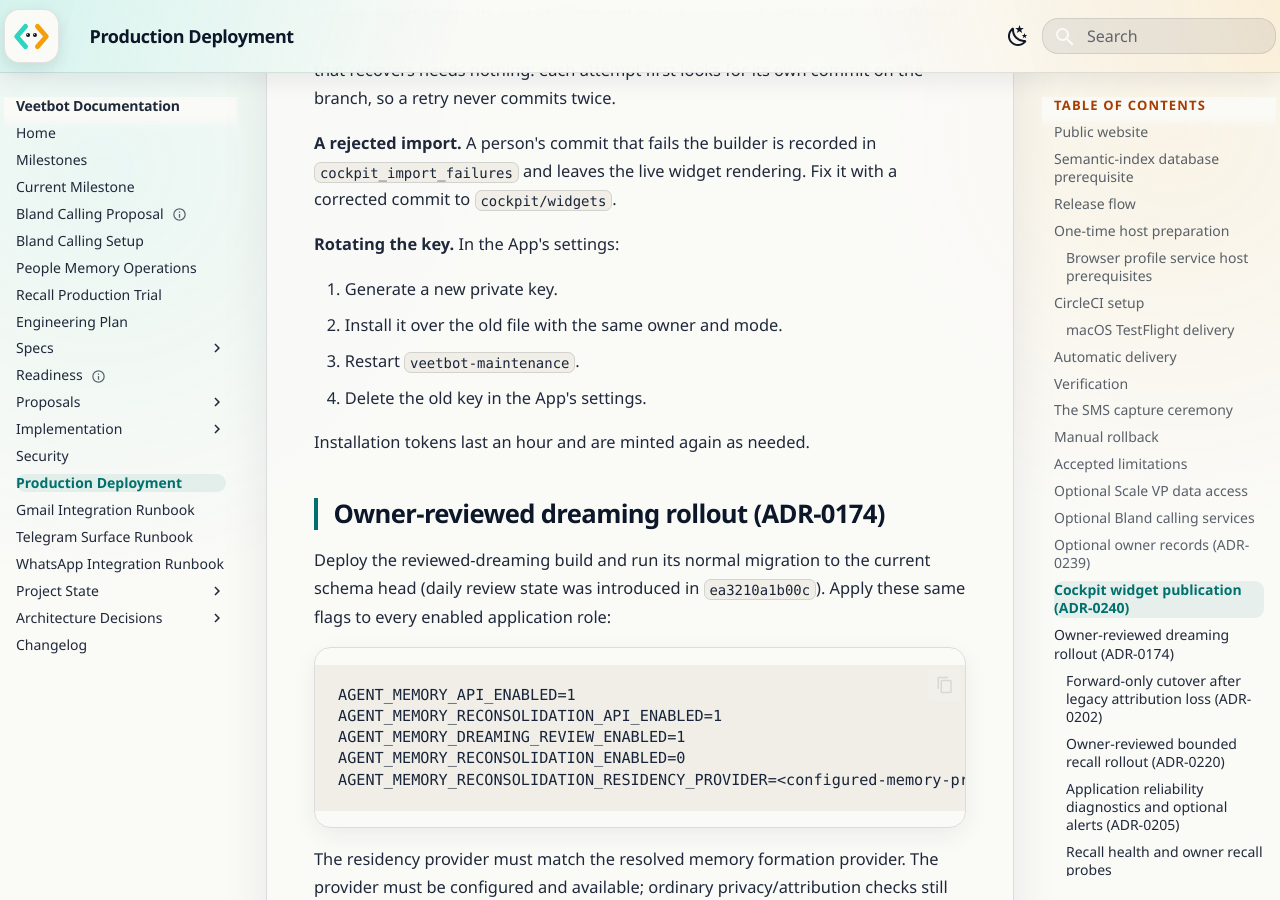
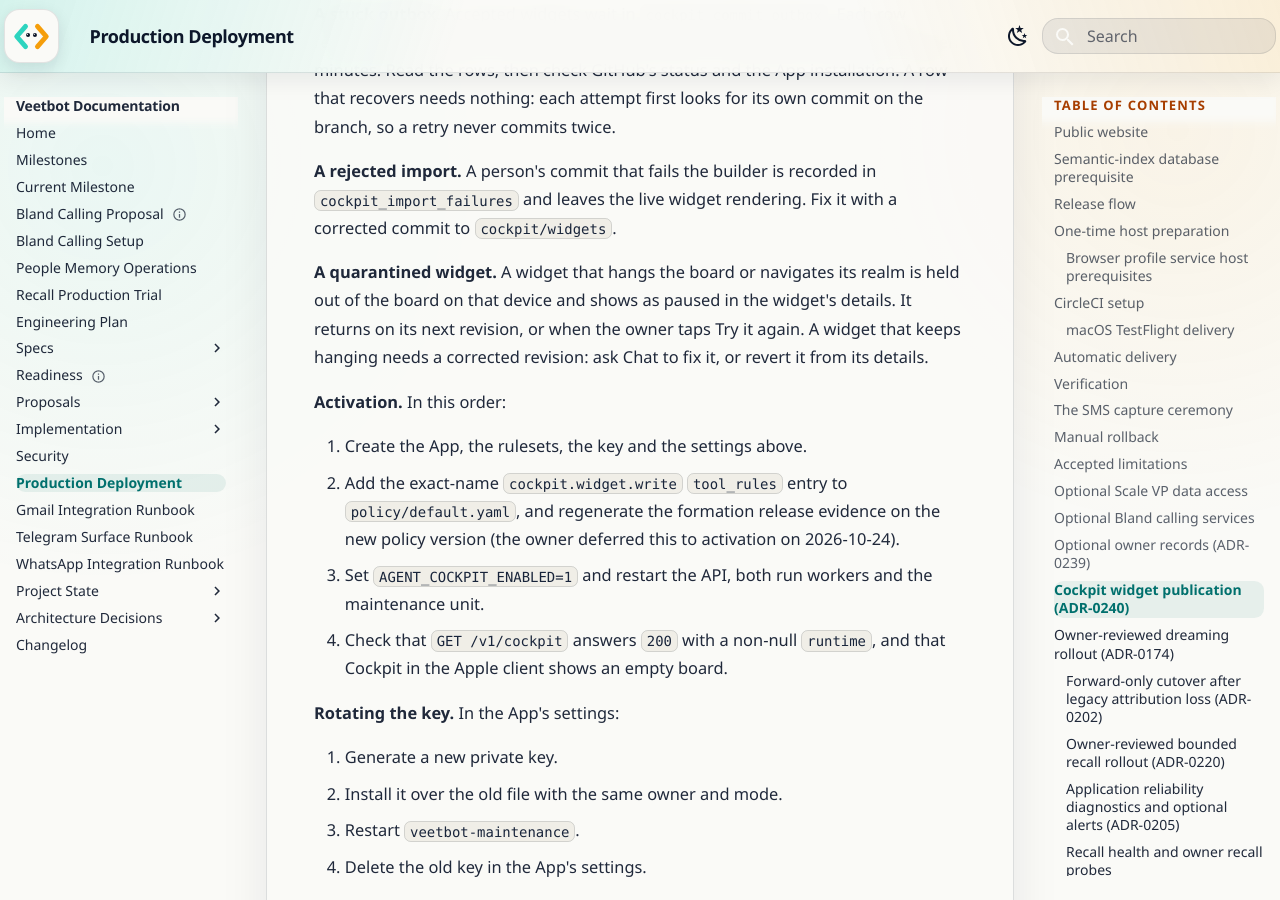
Before and after one commit to avitus/veetbot, an MkDocs documentation site: the page built from docs/deployment.md, in a window 1280 px wide and 900 px high, scrolled down 40442 px. Built offline with MkDocs 1.6.1 and Material for MkDocs 9.7.7, drawn with Linux system fonts in a browser that asks for light colours; some of the changed text lies outside the part shown.

Commit message:
Bring the Cockpit runbook up to activation
docs/deployment.md said Cockpit waited for its tools and native mode; both
have landed. It now names the runtime export every release makes, adds the
quarantined-widget runbook item the design lists, and orders activation:
the App and its settings, the deferred tool_rules entry with its one
formation-evidence regeneration, the flag, and a first check that the board
answers with its runtime.

Reading-Lane: A
Co-Authored-By: Claude Opus 5.5 <noreply@anthropic.com>
Glen-Conversation: e102a20a-71c6-4036-91b8-ec55af875745

```diff
--- a/docs/deployment.md
+++ b/docs/deployment.md
@@ -1580,9 +1580,10 @@ rows stay. Do not downgrade the migration to roll back code: its
 
 ## Cockpit widget publication (ADR-0240)
 
-Cockpit stays off until its tools and native mode land. Nothing below is
-needed while `AGENT_COCKPIT_ENABLED=0`, and with it off no `/v1/cockpit` route
-exists. Every release still builds the builder image and runs its canary.
+Cockpit stays off until activation. Nothing below is needed while
+`AGENT_COCKPIT_ENABLED=0`, and with it off no `/v1/cockpit` route exists.
+Every release still builds the builder image, runs its canary and exports the
+board's runtime to `/var/lib/veetbot/artifacts/cockpit-runtime`.
 
 The publication path ([Cockpit](plan/cockpit.md)) commits widgets to the
 public `cockpit/widgets` branch through a GitHub App, and only the maintenance
@@ -1625,6 +1626,23 @@ its own commit on the branch, so a retry never commits twice.
 **A rejected import.** A person's commit that fails the builder is recorded in
 `cockpit_import_failures` and leaves the live widget rendering. Fix it with a
 corrected commit to `cockpit/widgets`.
+
+**A quarantined widget.** A widget that hangs the board or navigates its realm
+is held out of the board on that device and shows as paused in the widget's
+details. It returns on its next revision, or when the owner taps Try it again.
+A widget that keeps hanging needs a corrected revision: ask Chat to fix it, or
+revert it from its details.
+
+**Activation.** In this order:
+
+1. Create the App, the rulesets, the key and the settings above.
+2. Add the exact-name `cockpit.widget.write` `tool_rules` entry to
+   `policy/default.yaml`, and regenerate the formation release evidence on the
+   new policy version (the owner deferred this to activation on 2026-10-24).
+3. Set `AGENT_COCKPIT_ENABLED=1` and restart the API, both run workers and
+   the maintenance unit.
+4. Check that `GET /v1/cockpit` answers `200` with a non-null `runtime`, and
+   that Cockpit in the Apple client shows an empty board.
 
 **Rotating the key.** In the App's settings:
 
```
